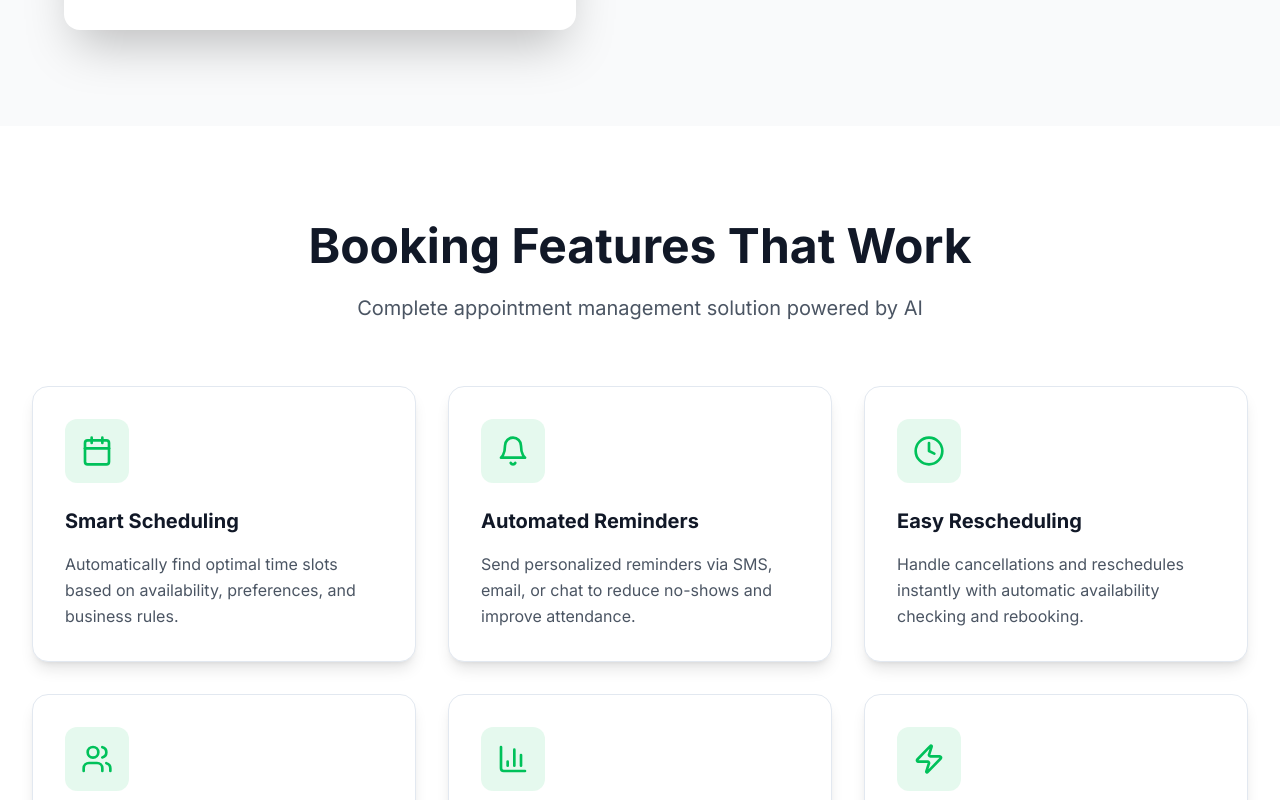
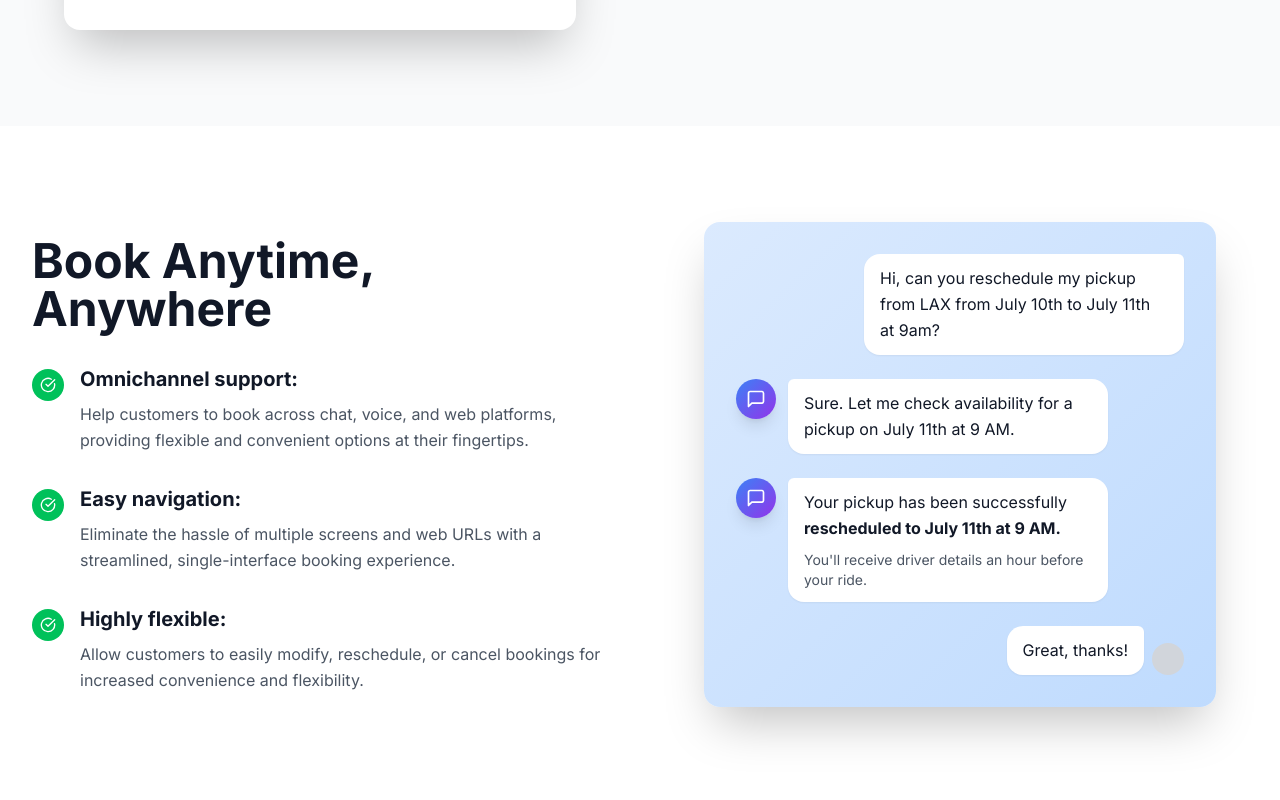
Before and after one commit to bscube/evergrow-ai-site-builder, a React (Vite) app: page /ai-agents/booking in a window 1280 px wide. Shown: the part 1540-2340 px from the top of the page. Built offline with nearby package versions, Linux system fonts and the light colour scheme.

Commit message:
Add new section
Added a new section before the "Booking Features That Work" section.

```diff
--- a/src/pages/ai-agents/Booking.tsx
+++ b/src/pages/ai-agents/Booking.tsx
@@ -1,4 +1,3 @@
-
 import React from 'react';
 import { Link } from 'react-router-dom';
 import { ArrowRight, Calendar, Clock, Users, CheckCircle, Zap, Globe, BarChart3, MessageSquare, Bell } from 'lucide-react';
@@ -174,8 +173,111 @@ const Booking = () => {
         </div>
       </section>
 
+      {/* Book Anytime, Anywhere Section */}
+      <section className="py-24 bg-white">
+        <div className="max-w-7xl mx-auto px-4 sm:px-6 lg:px-8">
+          <div className="grid grid-cols-1 lg:grid-cols-2 gap-16 items-center">
+            {/* Content */}
+            <div>
+              <h2 className="text-4xl lg:text-5xl font-bold text-grey-900 mb-8">
+                Book Anytime, Anywhere
+              </h2>
+
+              <div className="space-y-8">
+                <div className="flex items-start space-x-4">
+                  <div className="w-8 h-8 bg-brand-green-500 rounded-full flex items-center justify-center flex-shrink-0 mt-1">
+                    <CheckCircle className="w-4 h-4 text-white" />
+                  </div>
+                  <div>
+                    <h3 className="text-xl font-bold text-grey-900 mb-2">
+                      Omnichannel support:
+                    </h3>
+                    <p className="text-grey-600 leading-relaxed">
+                      Help customers to book across chat, voice, and web platforms, providing flexible and convenient options at their fingertips.
+                    </p>
+                  </div>
+                </div>
+
+                <div className="flex items-start space-x-4">
+                  <div className="w-8 h-8 bg-brand-green-500 rounded-full flex items-center justify-center flex-shrink-0 mt-1">
+                    <CheckCircle className="w-4 h-4 text-white" />
+                  </div>
+                  <div>
+                    <h3 className="text-xl font-bold text-grey-900 mb-2">
+                      Easy navigation:
+                    </h3>
+                    <p className="text-grey-600 leading-relaxed">
+                      Eliminate the hassle of multiple screens and web URLs with a streamlined, single-interface booking experience.
+                    </p>
+                  </div>
+                </div>
+
+                <div className="flex items-start space-x-4">
+                  <div className="w-8 h-8 bg-brand-green-500 rounded-full flex items-center justify-center flex-shrink-0 mt-1">
+                    <CheckCircle className="w-4 h-4 text-white" />
+                  </div>
+                  <div>
+                    <h3 className="text-xl font-bold text-grey-900 mb-2">
+                      Highly flexible:
+                    </h3>
+                    <p className="text-grey-600 leading-relaxed">
+                      Allow customers to easily modify, reschedule, or cancel bookings for increased convenience and flexibility.
+                    </p>
+                  </div>
+                </div>
+              </div>
+            </div>
+
+            {/* Chat Interface */}
+            <div className="relative">
+              <div className="bg-gradient-to-br from-blue-100 to-blue-200 rounded-2xl shadow-2xl p-8 max-w-lg mx-auto">
+                <div className="space-y-6">
+                  {/* User Message */}
+                  <div className="flex justify-end">
+                    <div className="bg-white text-grey-900 rounded-2xl rounded-tr-md px-4 py-3 max-w-xs shadow-sm">
+                      Hi, can you reschedule my pickup from LAX from July 10th to July 11th at 9am?
+                    </div>
+                  </div>
+
+                  {/* AI Response */}
+                  <div className="flex items-start space-x-3">
+                    <div className="w-10 h-10 bg-gradient-to-br from-blue-500 to-purple-600 rounded-full flex items-center justify-center shadow-lg">
+                      <MessageSquare className="w-5 h-5 text-white" />
+                    </div>
+                    <div className="bg-white text-grey-900 rounded-2xl rounded-tl-md px-4 py-3 max-w-xs shadow-sm">
+                      Sure. Let me check availability for a pickup on July 11th at 9 AM.
+                    </div>
+                  </div>
+
+                  {/* AI Confirmation */}
+                  <div className="flex items-start space-x-3">
+                    <div className="w-10 h-10 bg-gradient-to-br from-blue-500 to-purple-600 rounded-full flex items-center justify-center shadow-lg">
+                      <MessageSquare className="w-5 h-5 text-white" />
+                    </div>
+                    <div className="bg-white text-grey-900 rounded-2xl rounded-tl-md px-4 py-3 max-w-xs shadow-sm">
+                      <p className="mb-2">Your pickup has been successfully <strong>rescheduled to July 11th at 9 AM.</strong></p>
+                      <p className="text-sm text-grey-600">You'll receive driver details an hour before your ride.</p>
+                    </div>
+                  </div>
+
+                  {/* User Response */}
+                  <div className="flex justify-end items-end space-x-2">
+                    <div className="bg-white text-grey-900 rounded-2xl rounded-tr-md px-4 py-3 shadow-sm">
+                      Great, thanks!
+                    </div>
+                    <div className="w-8 h-8 bg-grey-300 rounded-full flex items-center justify-center">
+                      <div className="w-6 h-6 bg-grey-400 rounded-full"></div>
+                    </div>
+                  </div>
+                </div>
+              </div>
+            </div>
+          </div>
+        </div>
+      </section>
+
       {/* Features Section */}
-      <section className="py-24 bg-white">
+      <section className="py-24 bg-grey-50">
         <div className="max-w-7xl mx-auto px-4 sm:px-6 lg:px-8">
           <div className="text-center mb-16">
             <h2 className="text-4xl lg:text-5xl font-bold text-grey-900 mb-6">
```
